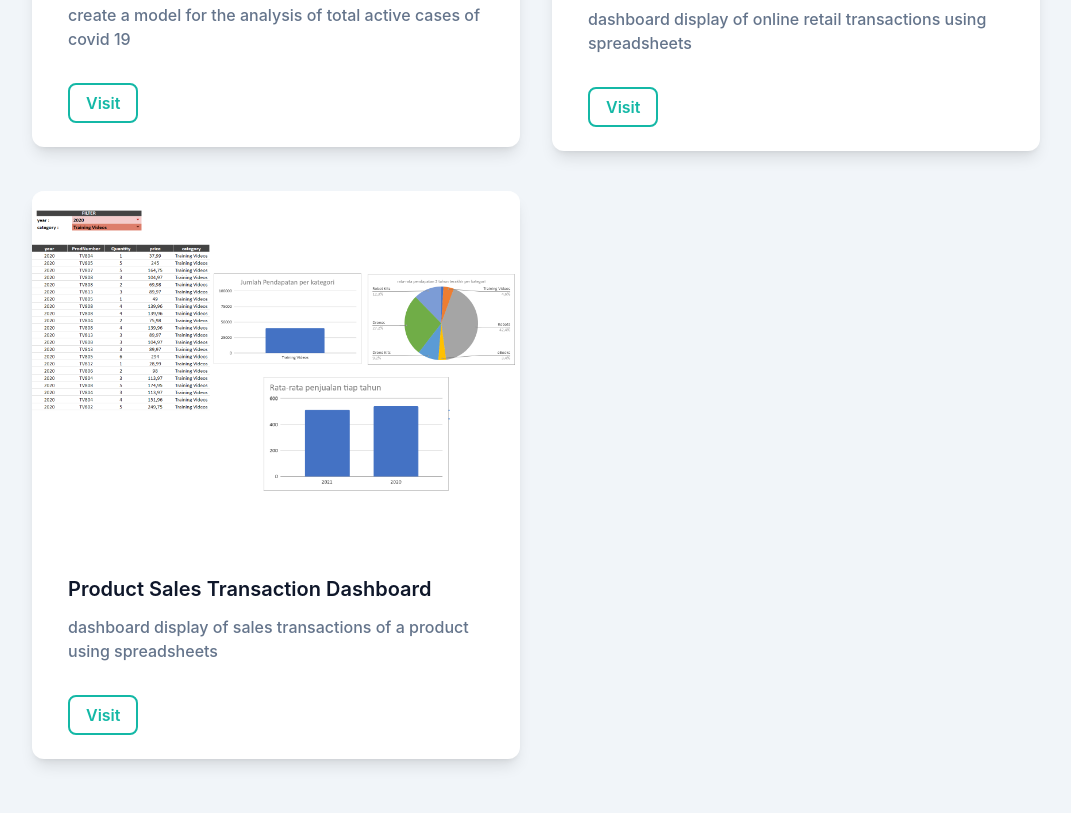
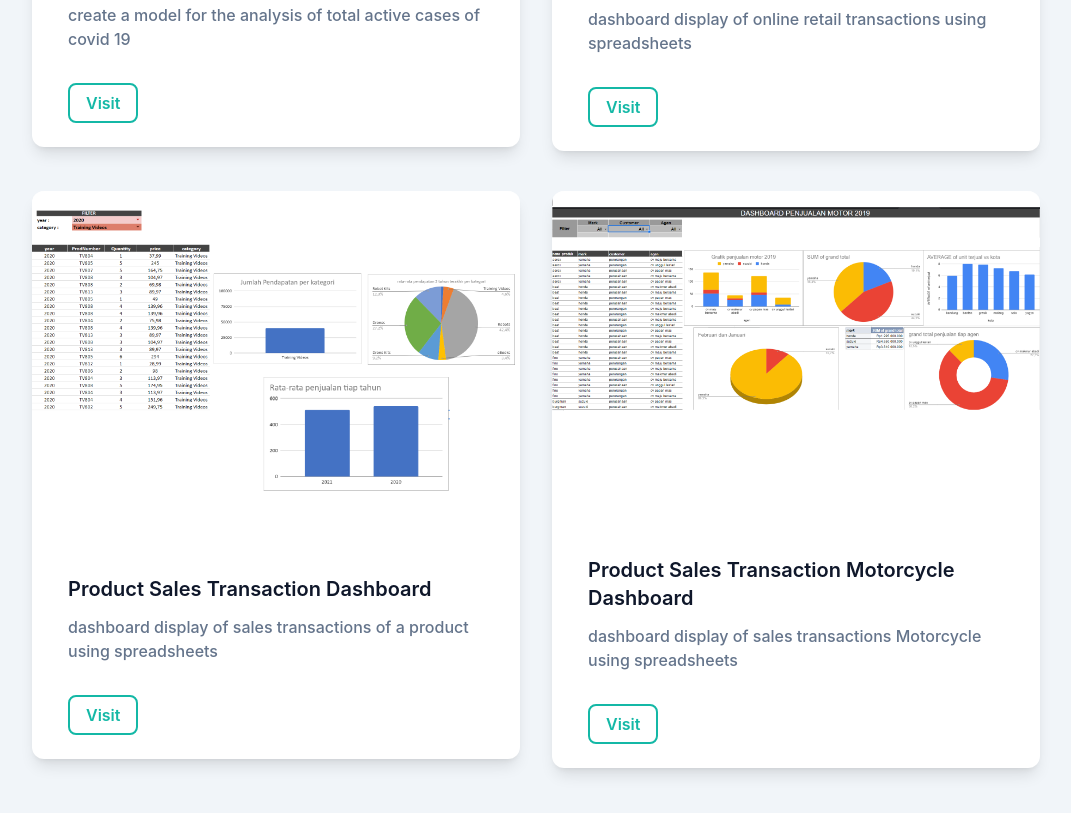
Before and after one commit to adeliazakiyyah29/portfolio, a website: page index.html in a window 1280 px wide. Shown: the part 3168-3981 px from the top of the page, without its empty margins (104-1175 px from the left). Drawn offline with Linux system fonts and the light colour scheme.

Commit message:
update link porto

```diff
--- a/index.html
+++ b/index.html
@@ -230,7 +230,7 @@
                 <h3 class="font-semibold text-xl text-dark mt-5 mb-3 ml-3 dark:text-white">Online Retail Dashboard</h3>
                 <p class="font-medium text-base text-secondary ml-3 mb-10">dashboard display of online retail transactions using spreadsheets</p>
                 <a
-                  href="https://docs.google.com/spreadsheets/d/1dVKzdvGX2Q37dMrPJTbusFtZnKYhvS5e/edit#gid=413341052"
+                  href="https://docs.google.com/spreadsheets/d/1dVKzdvGX2Q37dMrPJTbusFtZnKYhvS5e/edit?usp=sharing&ouid=103075227655956430557&rtpof=true&sd=true"
                   target="_blank"
                   class="ml-3 mb-15 text-base font-semibold text-primary py-2 px-4 border-2 border-primary dark:border-white dark:text-white rounded-lg hover:shadow-lg hover:bg-primary hover:text-white transition duration-300 ease-in-out"
                   >Visit</a
@@ -247,6 +247,22 @@
                 <p class="font-medium text-base text-secondary ml-3 mb-10">dashboard display of sales transactions of a product using spreadsheets</p>
                 <a
                   href="https://docs.google.com/spreadsheets/d/1TewjecgDBcE2Kla2g5K2MIq4JYT7P__U/edit?usp=sharing&ouid=103075227655956430557&rtpof=true&sd=true"
+                  target="_blank"
+                  class="ml-3 mb-15 text-base font-semibold text-primary py-2 px-4 border-2 border-primary dark:border-white dark:text-white rounded-lg hover:shadow-lg hover:bg-primary hover:text-white transition duration-300 ease-in-out"
+                  >Visit</a
+                >
+              </div>
+            </div>
+          </div>
+
+          <div class="w-full px-4 md:w-1/2">
+            <div class="bg-white dark:bg-slate-700 rounded-xl shadow-lg overflow-hidden mb-10">
+              <img src="dist/img/db_pm.png" alt="cv" class="w-full" />
+              <div class="py-8 px-6">
+                <h3 class="font-semibold text-xl text-dark mt-5 mb-3 ml-3 dark:text-white">Product Sales Transaction Motorcycle Dashboard</h3>
+                <p class="font-medium text-base text-secondary ml-3 mb-10">dashboard display of sales transactions Motorcycle using spreadsheets</p>
+                <a
+                  href="https://docs.google.com/spreadsheets/d/10Zmmq4N-mE1wwuV1DdbkWLRLCMaCLPWa2DQRPuOx7AU/edit?usp=sharing"
                   target="_blank"
                   class="ml-3 mb-15 text-base font-semibold text-primary py-2 px-4 border-2 border-primary dark:border-white dark:text-white rounded-lg hover:shadow-lg hover:bg-primary hover:text-white transition duration-300 ease-in-out"
                   >Visit</a
```
Also changed, not shown: dist/img/db_pm.png (added).
